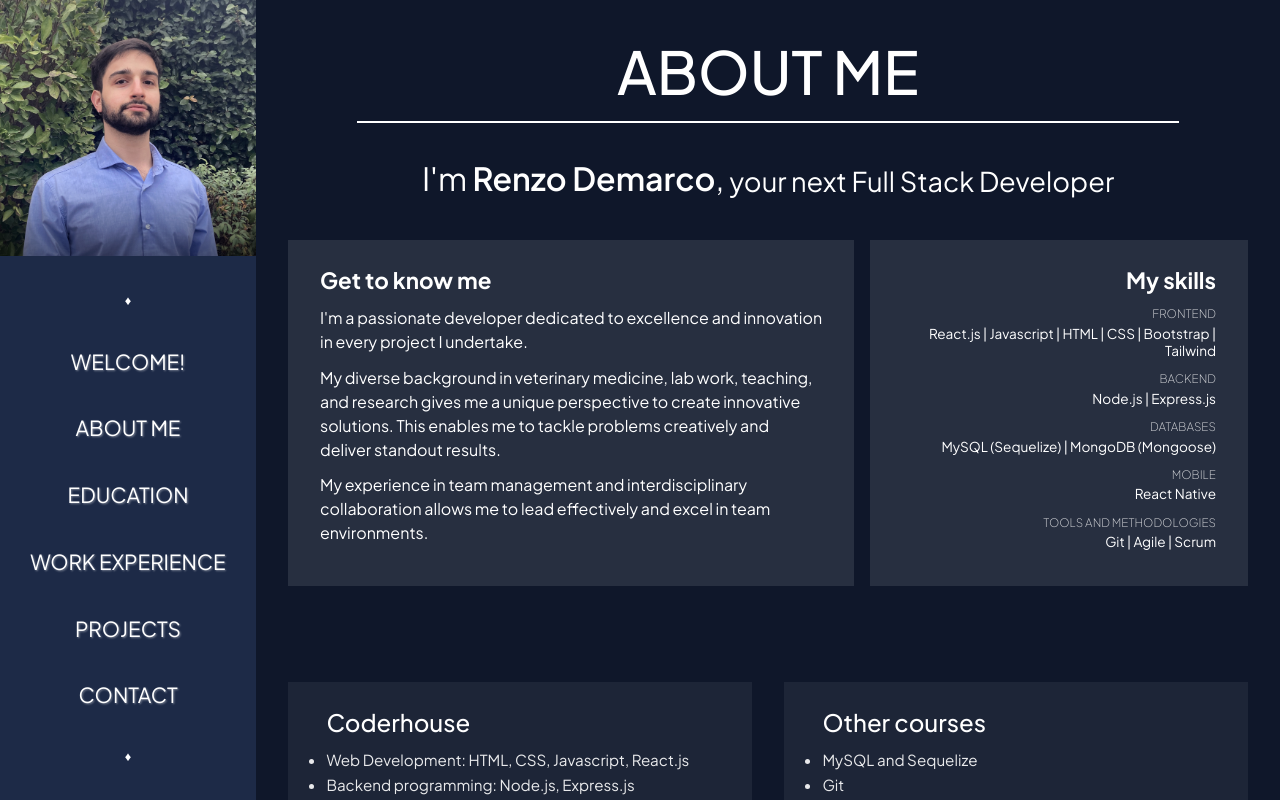
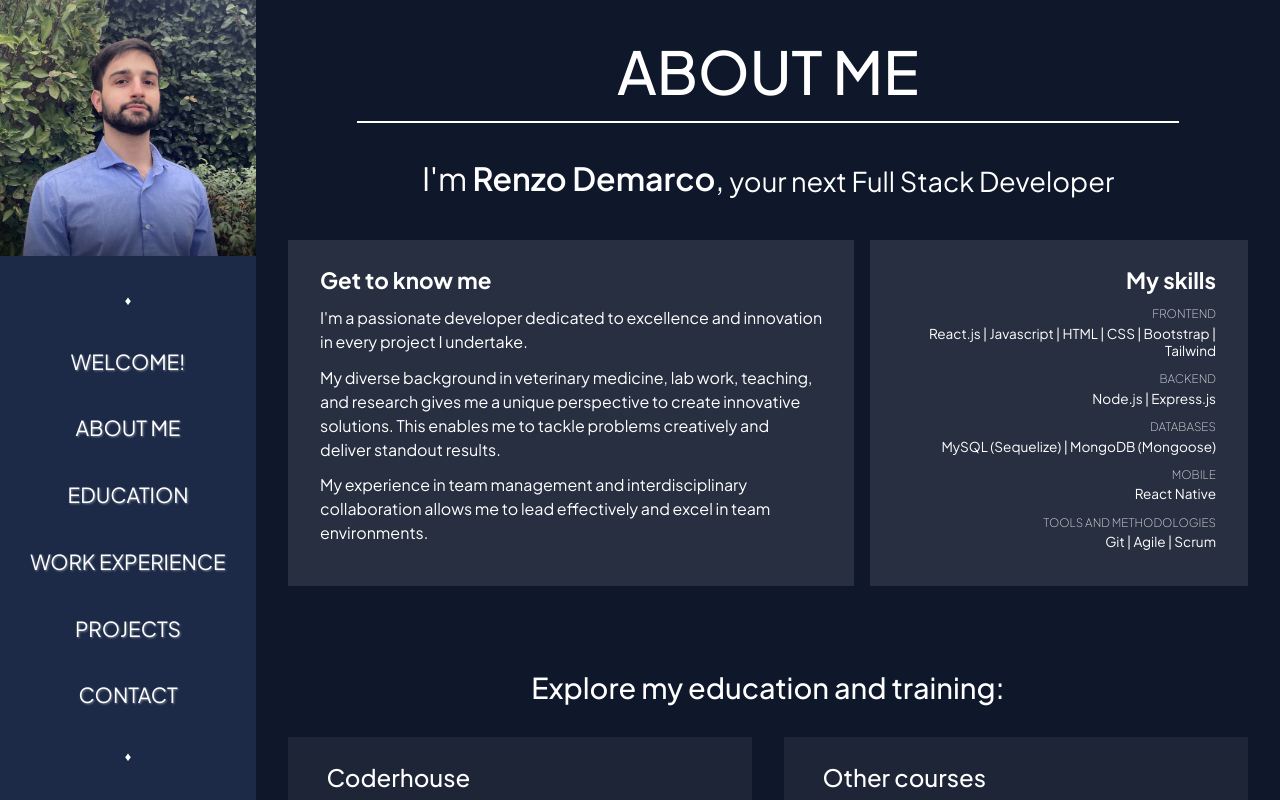
Before and after one commit to renzodemarco/portfolio, a React (Vite) app: page / in a window 1280 px wide. Both pictures are taken after a click on the button "Let's start working together". Shown: the top 800 px of the page. Built offline with nearby package versions, Linux system fonts and the light colour scheme.

Commit message:
add subtitle in education

```diff
--- a/src/pages/Education/Education.css
+++ b/src/pages/Education/Education.css
@@ -3,11 +3,20 @@
   color: #fff;
   display: grid;
   grid:
+    "h2 h2"
     "coder courses"
     "vet lang";
   grid-template-columns: 1fr 1fr;
   gap: 2rem;
-  padding-top: 2rem;
+  padding-top: 1rem;
+}
+
+.education-container h2 {
+  grid-area: h2;
+  font-size: 1.8rem;
+  text-align: center;
+  margin-top: 0.2rem;
+  font-weight: 500;
 }
 
 .education-div {
@@ -15,7 +24,7 @@
   background-color: rgba(255, 255, 255, 0.06);
 }
 
-.education-div h2 {
+.education-div h3 {
   font-size: 1.5rem;
   font-weight: 500;
 }
@@ -30,8 +39,8 @@
 }
 
 .education-div li {
-  font-size: .95rem;
-  opacity: .9;
+  font-size: 0.95rem;
+  opacity: 0.9;
   list-style-type: disc;
 }
 
@@ -50,13 +59,13 @@
 }
 
 .education-div li p {
-  padding-top: .3rem;
-  font-size: .75rem;
-  opacity: .6;
+  padding-top: 0.3rem;
+  font-size: 0.75rem;
+  opacity: 0.6;
 }
 
 .education-div:hover {
   transform: scale(1.02);
   background-color: rgba(255, 255, 255, 0.075);
-  transition: .3s ease;
+  transition: 0.3s ease;
 }
--- a/src/pages/Education/Education.jsx
+++ b/src/pages/Education/Education.jsx
@@ -3,8 +3,9 @@ import './Education.css'
 const Education = () => {
   return (
     <div className='education-container'>
+      <h2>Explore my education and training:</h2>
       <div className="education-div education-coder">
-        <h2>Coderhouse</h2>
+        <h3>Coderhouse</h3>
         <ul>
           <li>Web Development: HTML, CSS, Javascript, React.js</li>
           <li>Backend programming: Node.js, Express.js</li>
@@ -13,7 +14,7 @@ const Education = () => {
         </ul>
       </div>
       <div className="education-div education-courses">
-        <h2>Other courses</h2>
+        <h3>Other courses</h3>
         <ul>
           <li>MySQL and Sequelize</li>
           <li>Git</li>
@@ -22,14 +23,14 @@ const Education = () => {
         </ul>
       </div>
       <div className="education-div education-vet">
-        <h2>Veterinary Medicine</h2>
+        <h3>Veterinary Medicine</h3>
         <ul>
           <li>In 2020, I received my degree in Veterinary Medicine with a focus on clinical practice and laboratory research, teaching, and investigation</li>
           <li>Developed strong problem-solving skills, attention to detail, and team leadership</li>
         </ul>
       </div>
       <div className="education-div education-lang">
-        <h2>Languages</h2>
+        <h3>Languages</h3>
         <ul>
           <li><span>Spanish</span> (native)</li>
           <li><span>English</span> (fluent)
--- a/src/pages/WorkExperience/WorkExperience.css
+++ b/src/pages/WorkExperience/WorkExperience.css
@@ -10,7 +10,7 @@
   font-size: 1.8rem;
   text-align: center;
   margin-top: .2rem;
-  font-weight: 600;
+  font-weight: 500;
 }
 
 .accordion-container {
```
